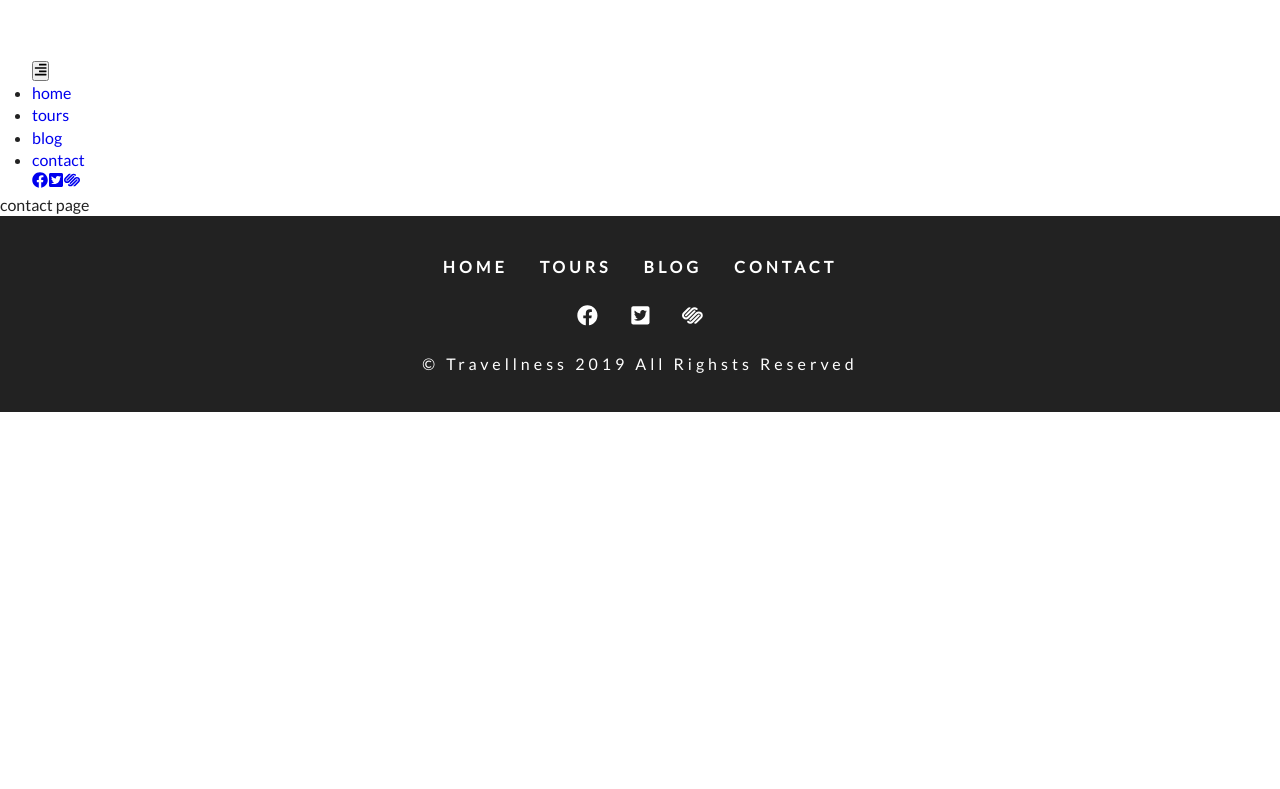
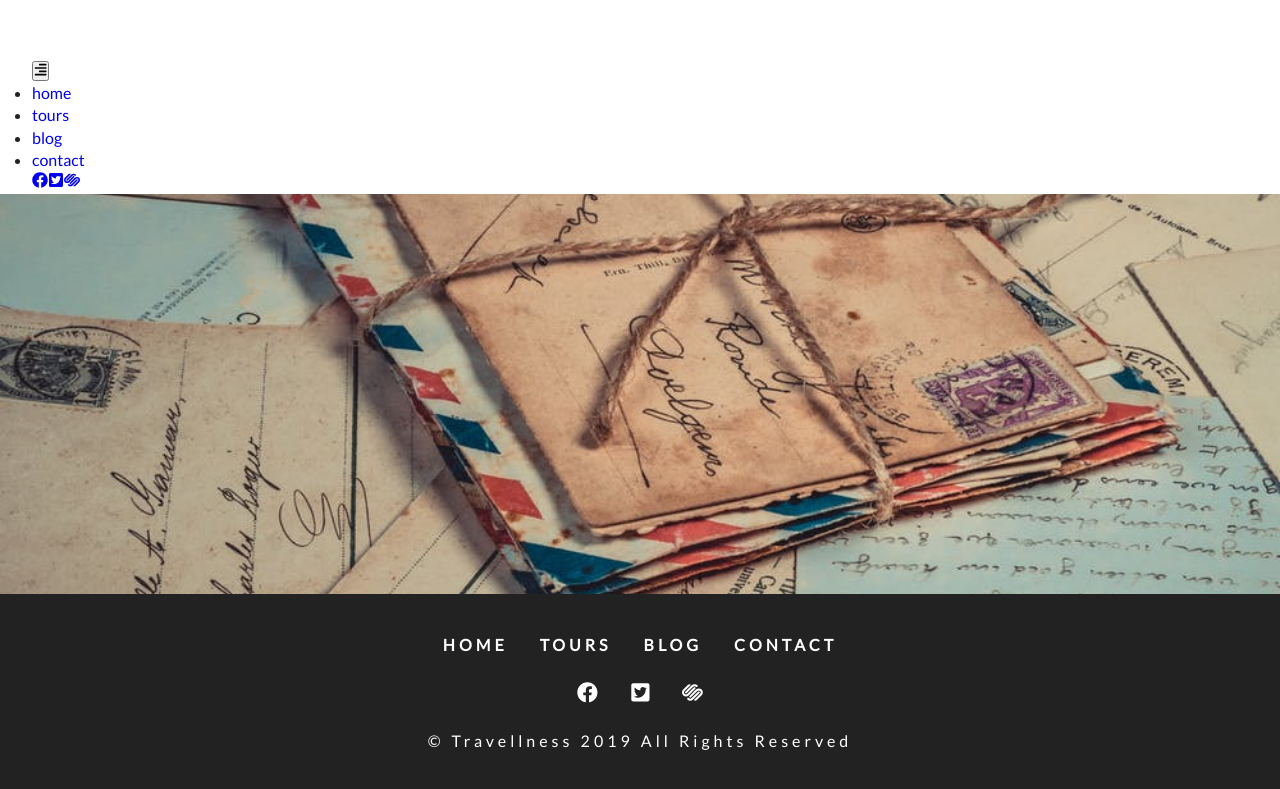
Before and after one commit to isidoreduc/travellness, a Gatsby site: page /contact in a window 1280 px wide. Shown: the part 1565-2354 px from the top of the page. Before the commit the page ends 1977 px from the top, so only its background shows below. Built offline with nearby package versions, Linux system fonts and the light colour scheme; Gatsby itself is replaced by a stand-in of ours.

Commit message:
set images for all pages

```diff
--- a/src/components/footer.js
+++ b/src/components/footer.js
@@ -1,8 +1,8 @@
-import React from "react"
-import styles from "../css/footer.module.css"
-import links from "../constants/links"
-import icons from "../constants/social-icons"
-import { Link } from "gatsby"
+import React from 'react';
+import styles from '../css/footer.module.css';
+import links from '../constants/links';
+import icons from '../constants/social-icons';
+import { Link } from 'gatsby';
 
 const footer = () => {
   return (
@@ -29,10 +29,10 @@ const footer = () => {
         ))}
       </div>
       <div className={styles.copyright}>
-        &copy; travellness {new Date().getFullYear()} all righsts reserved
+        &copy; travellness {new Date().getFullYear()} all rights reserved
       </div>
     </footer>
-  )
-}
+  );
+};
 
-export default footer
+export default footer;
--- a/src/pages/contact.js
+++ b/src/pages/contact.js
@@ -1,12 +1,27 @@
-import React from "react"
-import Layout from "../components/layout"
+import React from 'react';
+import Layout from '../components/layout';
+import StyledHero from '../components/styledHero';
+import { graphql, useStaticQuery } from 'gatsby';
 
-const contact = () => {
+const Contact = () => {
+  const { contactImage } = useStaticQuery(data);
+
   return (
     <Layout>
-      <div>contact page</div>
+      <StyledHero img={contactImage.childImageSharp.fluid}></StyledHero>
     </Layout>
-  )
-}
+  );
+};
 
-export default contact
+const data = graphql`
+  {
+    contactImage: file(relativePath: { eq: "connectBcg.jpeg" }) {
+      childImageSharp {
+        fluid {
+          ...GatsbyImageSharpFluid_tracedSVG
+        }
+      }
+    }
+  }
+`;
+export default Contact;
--- a/src/pages/index.js
+++ b/src/pages/index.js
@@ -32,8 +32,8 @@ const data = graphql`
   {
     homeImage: file(relativePath: { eq: "defaultBcg.jpeg" }) {
       childImageSharp {
-        fluid(quality: 90) {
-          ...GatsbyImageSharpFluid_withWebp_tracedSVG
+        fluid {
+          ...GatsbyImageSharpFluid_tracedSVG
         }
       }
     }
```
Also changed, not shown: src/pages/blog.js (+18 -8 lines).
